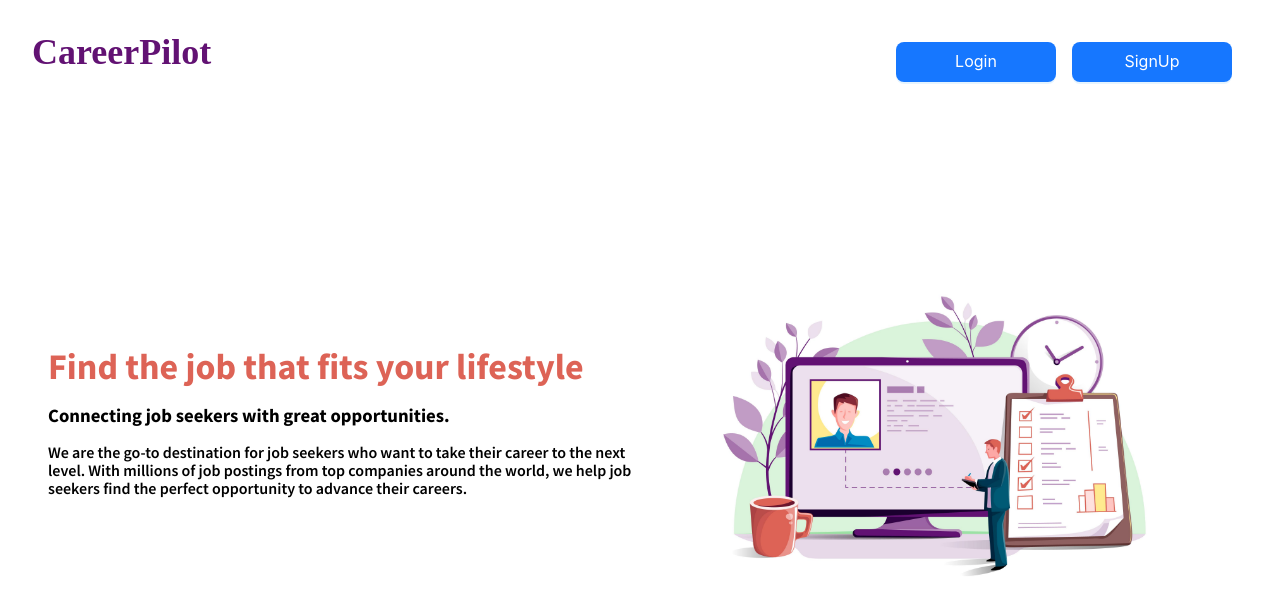
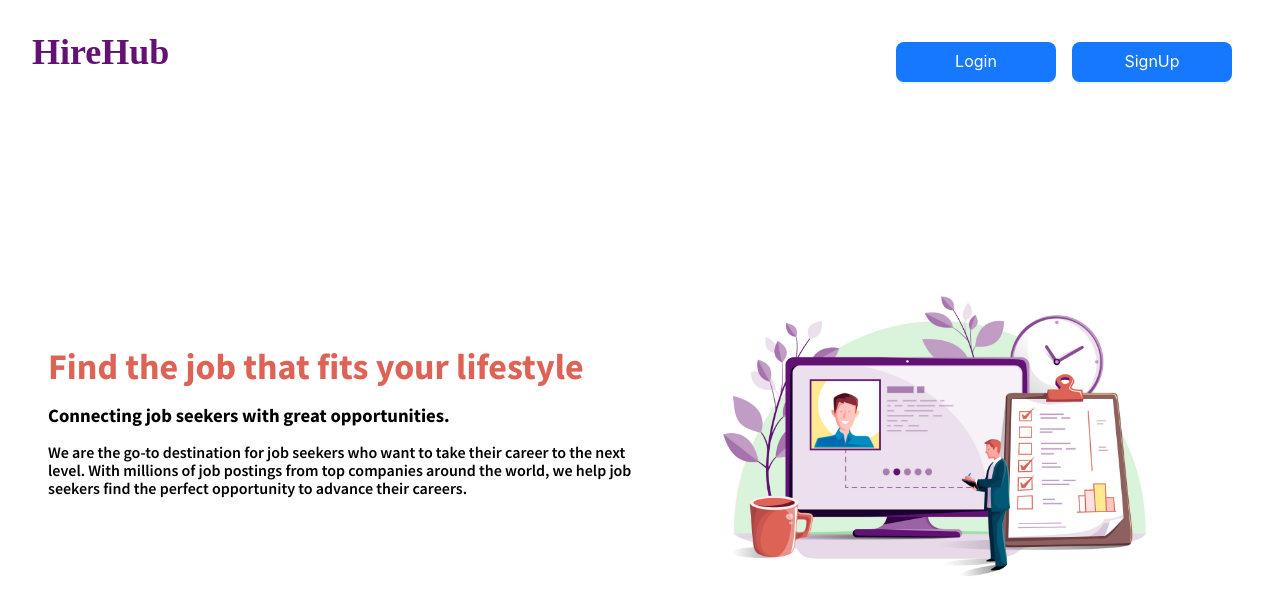
Before and after one commit to Chippa-Rohith/Carrer-Pilot_Frontend, a React (Create React App) app: page / in a window 1280 px wide. Shown: the top 614 px of the page. Built offline with nearby package versions, Linux system fonts and the light colour scheme.

Commit message:
Update CompanyHomePage.jsx

```diff
--- a/src/pages/CompanyHomePage.jsx
+++ b/src/pages/CompanyHomePage.jsx
@@ -7,7 +7,7 @@ const LandingPage = () => {
   return (
     <div className="landing-page-container">
       <nav className="landing-page-nav">
-        <h1 className="landing-page-title">CareerPilot</h1>
+        <h1 className="landing-page-title">HireHub</h1>
         <div className="landing-page-nav-buttons">
           <Link to={'/login'}>
             <Button type="primary" size="large" className="landing-page-nav-button">Login</Button>
```
